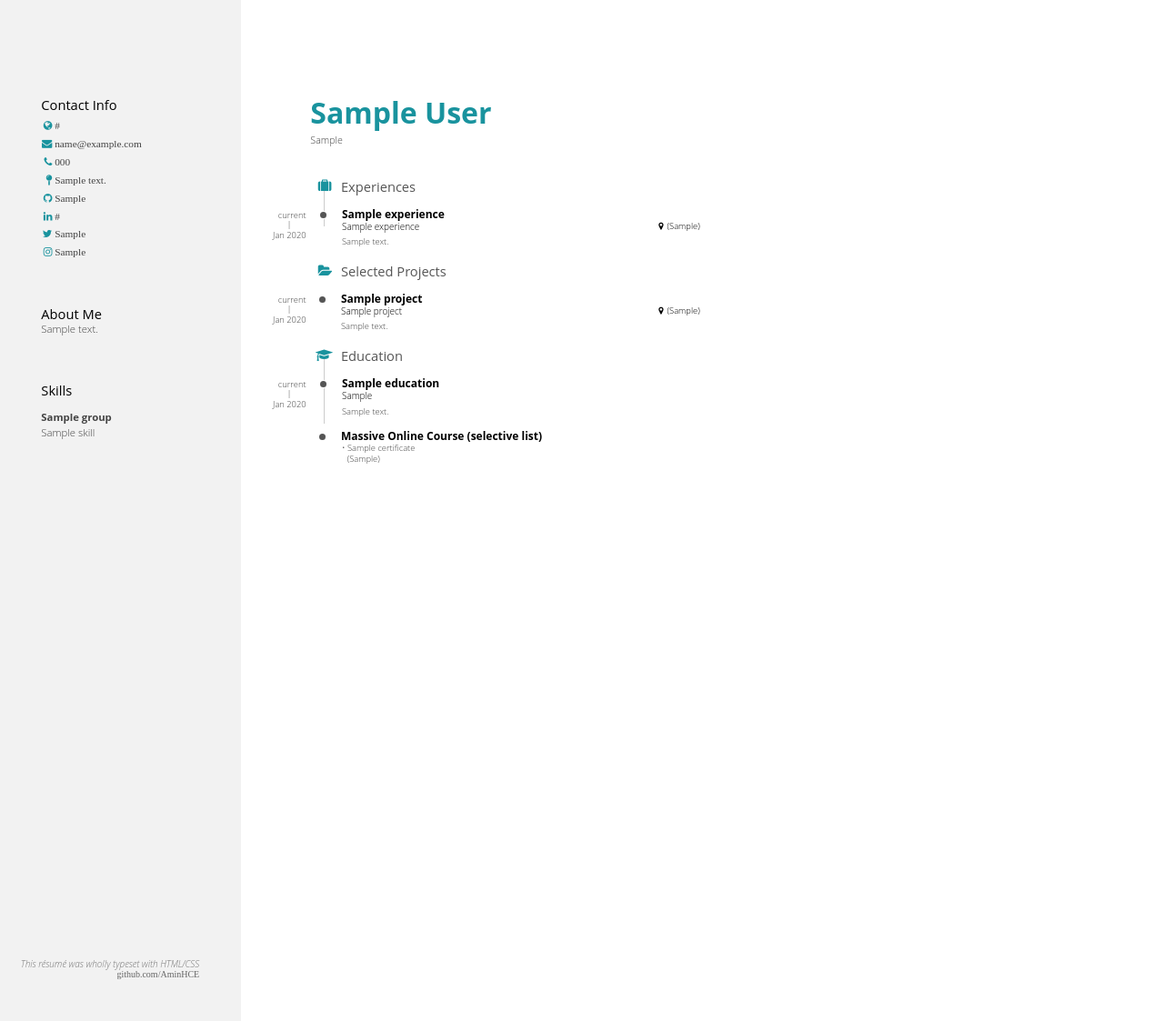
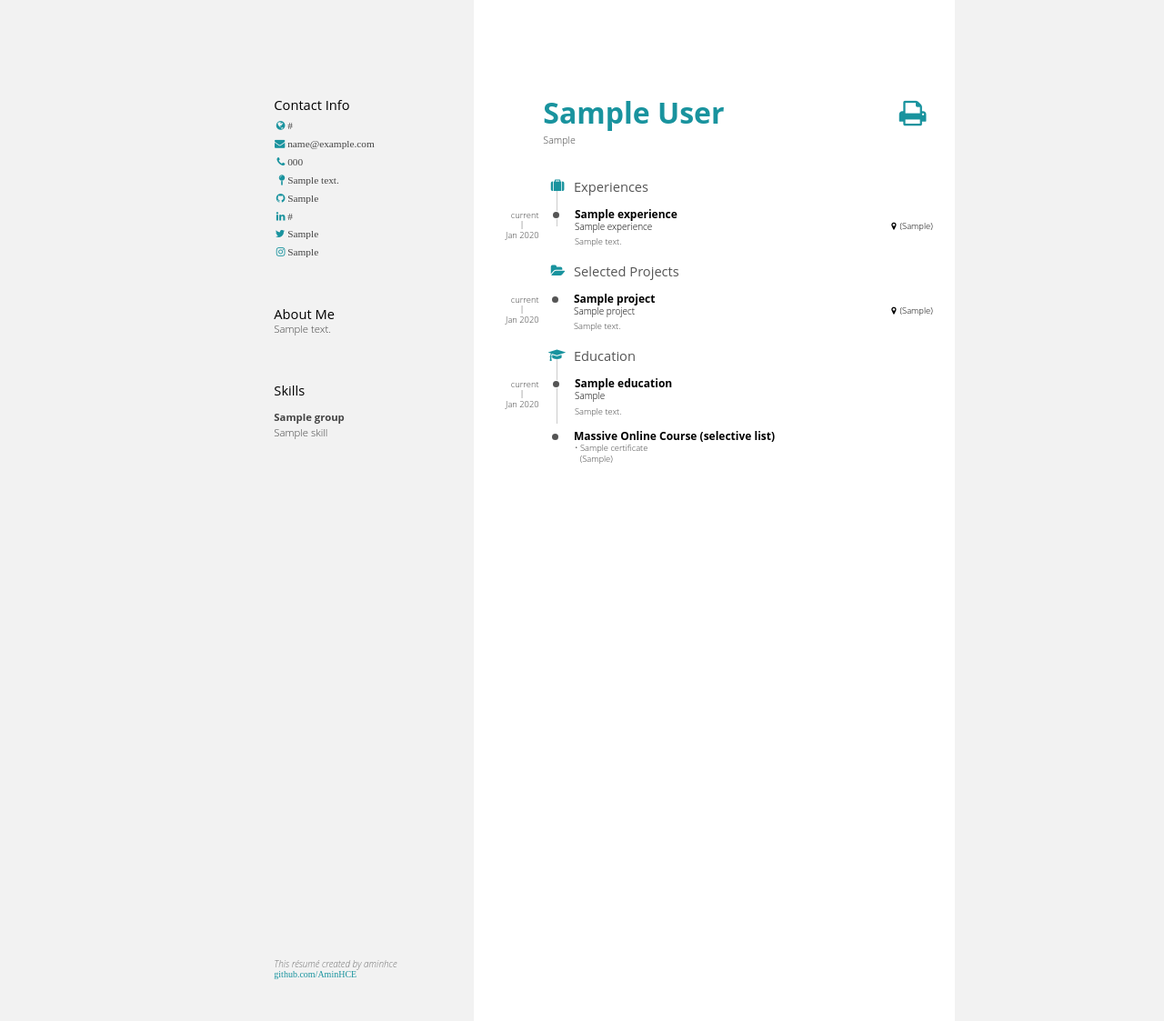
Before and after one commit to AminHCE/__aminhce__, a Django app: template templates/resume/ltr-resume.html in a window 1280 px wide. Shown: the whole page at 91% size. Run offline with Django 3.2, Linux system fonts and the light colour scheme; tables that the repository leaves empty hold one stand-in row (values such as "Sample post"); the template is opened without the code that fills it: values that come from a table or form of the project are taken from there, most other values are stand-ins (such as "Sample title", 1, 10 or a date in 2020).

Commit message:
Add: Print button

```diff
--- a/public_www/static/resume/css/style-ltr.css
+++ b/public_www/static/resume/css/style-ltr.css
@@ -29,15 +29,20 @@
   --main-blocks-title-icon-offset-left: -19pt;
 }
 
+html{
+  background-color: #f2f2f2;
+}
+
 body{
   width: var(--page-width);
   height: var(--page-height);
-  margin: 0;
+  margin: 0 20%;
   font-family: "Open Sans", sans-serif;
   font-weight: 300;
   line-height: 1.3;
   color: #444;
   hyphens: auto;
+  background-color: #ffffff;
 }
 
 h1, h2, h3{
@@ -401,17 +406,37 @@ li{
 #disclaimer{
   position: absolute;
   bottom: var(--sidebar-horizontal-padding);
-  right: var(--sidebar-horizontal-padding);
+  left: var(--sidebar-horizontal-padding);
   font-size: 7.5pt;
   font-style: italic;
   line-height: 1.1;
-  text-align: right;
+  text-align: left;
   color: #777;
 }
 
 #disclaimer code{
-  color: #666;
+  color: #19939e;
   font-family: "Source Code Pro";
   font-weight: 400;
   font-style: normal;
 }
+
+button.print-button {
+  all: unset;
+  float: right;
+  padding-right: 60px;
+}
+
+@media print {
+  html {
+    background-color: #ffffff;
+  }
+
+  body {
+    margin: 0;
+  }
+
+  button.print-button {
+    display: none;
+  }
+}
--- a/templates/resume/ltr-resume.html
+++ b/templates/resume/ltr-resume.html
@@ -69,12 +69,16 @@
                 {% endfor %}
             </div>
             <div class="side-block" id="disclaimer">
-                This r&eacute;sum&eacute; was wholly typeset with HTML/CSS <code>github.com/AminHCE</code>
+                This r&eacute;sum&eacute; created by aminhce <code>github.com/AminHCE</code>
             </div>
         </aside>
         <section id="main">
             <header id="title">
-                <h1>{{ information.full_name }}</h1>
+                <h1>{{ information.full_name }}
+                    <button onclick="window.print();" class="print-button">
+                        <i class="fa fa-print"></i>
+                    </button>
+                </h1>
                 {% if information.quote %}<span class="subtitle">{{ information.quote }}</span>{% endif %}
             </header>
             <!-- Experiences -->
```
Also changed, not shown: public_www/static/resume/css/style-rtl.css (+27 -2 lines), templates/resume/rtl-resume.html (+8 -4 lines).
